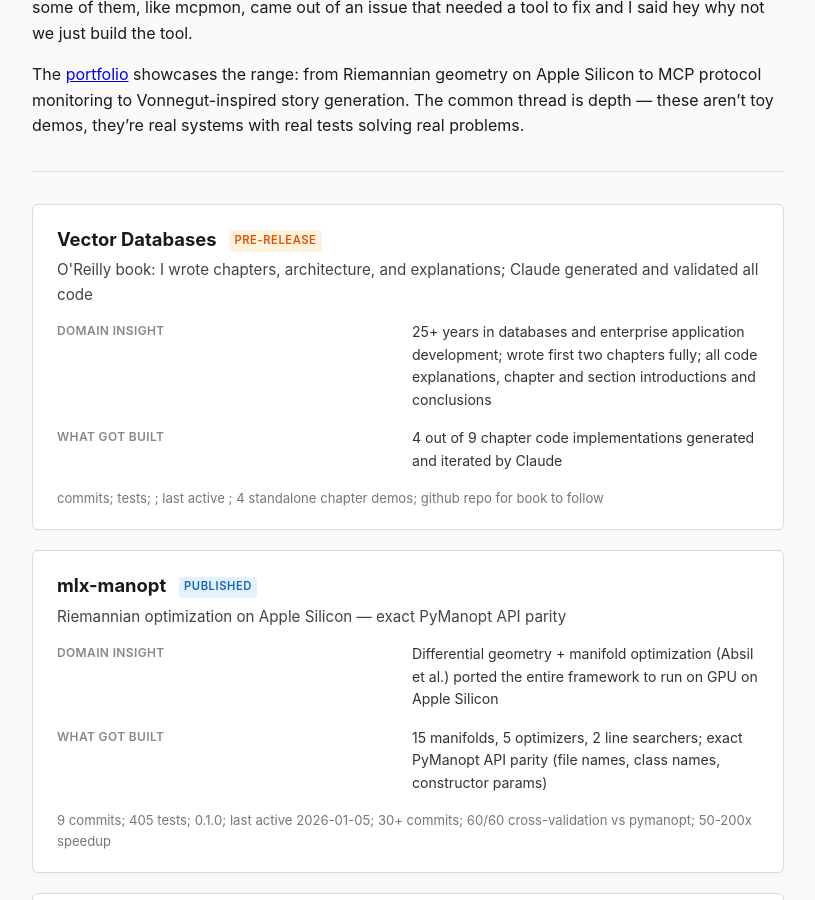
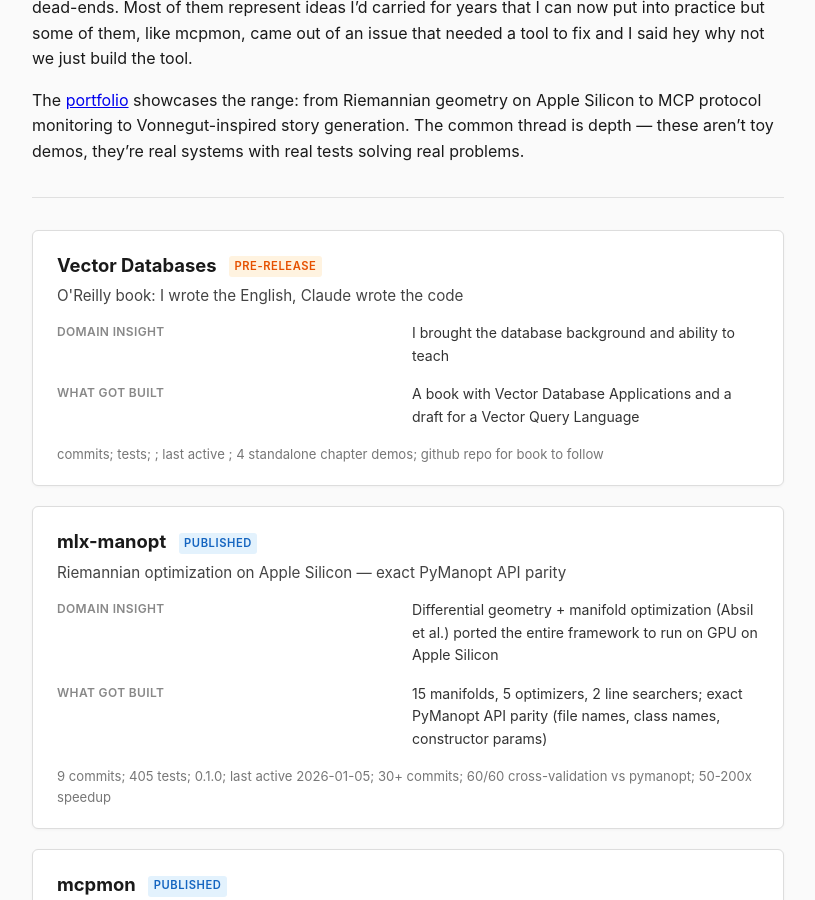
Before and after one commit to nborwankar/what-hath-claude-wrought, a Jekyll site: the page built from index.md, in a window 1280 px wide and 900 px high, scrolled down 1335 px. Shown: the whole window, without its empty margins (232-1047 px from the left). Built offline with Jekyll 4.4.1, drawn with Linux system fonts in a browser that asks for light colours; some of the changed text lies outside the part shown.

Commit message:
Update VDB project description and bio text
Simplify Vector Databases hook/domain/built columns to be more concise.
Adjust bio to say "some machine learning" instead of implying deep ML background.

```diff
--- a/_data/projects.csv
+++ b/_data/projects.csv
@@ -1,5 +1,5 @@
 rank,name,hook,domain,built,repo,status,commits,tests,last_active,version,notes
-1,Vector Databases,"O'Reilly book: I wrote chapters, architecture, and explanations; Claude generated and validated all code","25+ years in databases and enterprise application development; wrote first two chapters fully; all code explanations, chapter and section introductions and conclusions",4 out of 9 chapter code implementations generated and iterated by Claude,https://github.com/nborwankar/VectorDatabasesBook,pre-release,,,,,4 standalone chapter demos; github repo for book to follow
+1,Vector Databases,"O'Reilly book: I wrote the English, Claude wrote the code","I brought the database background and ability to teach","A book with Vector Database Applications and a draft for a Vector Query Language",https://github.com/nborwankar/VectorDatabasesBook,pre-release,,,,,4 standalone chapter demos; github repo for book to follow
 3,mlx-manopt,Riemannian optimization on Apple Silicon — exact PyManopt API parity,Differential geometry + manifold optimization (Absil et al.) ported the entire framework to run on GPU on Apple Silicon,"15 manifolds, 5 optimizers, 2 line searchers; exact PyManopt API parity (file names, class names, constructor params)",https://github.com/nborwankar/mlx-manopt,published,9,405,2026-01-05,0.1.0,30+ commits; 60/60 cross-validation vs pymanopt; 50-200x speedup
 4,mcpmon,Wireshark for MCP — monitor Claude Desktop/Code traffic with LLM triage,MCP protocol internals + macOS system logging + Electron architecture. All because I couldn’t debug why an MCP was failing,Electron+React app; dual log watcher; two-tier Ollama diagnosis; SQLite store,https://github.com/nborwankar/mcpmon,published,27,144,2026-03-13,1.0.0,
 8,mlx-hyperbolic,Hyperbolic geometry primitives (Poincare + Lorentz) on Apple Silicon,Hyperbolic geometry + numerical stability analysis.,"Full Poincare and Lorentz: distance, exp/log maps, parallel transport, centroids",https://github.com/nborwankar/mlx-hyperbolic,published,12,,2025-12-31,0.2.1,183x faster than PyManopt
```
Also changed, not shown: index.md (+1 -1 lines).
